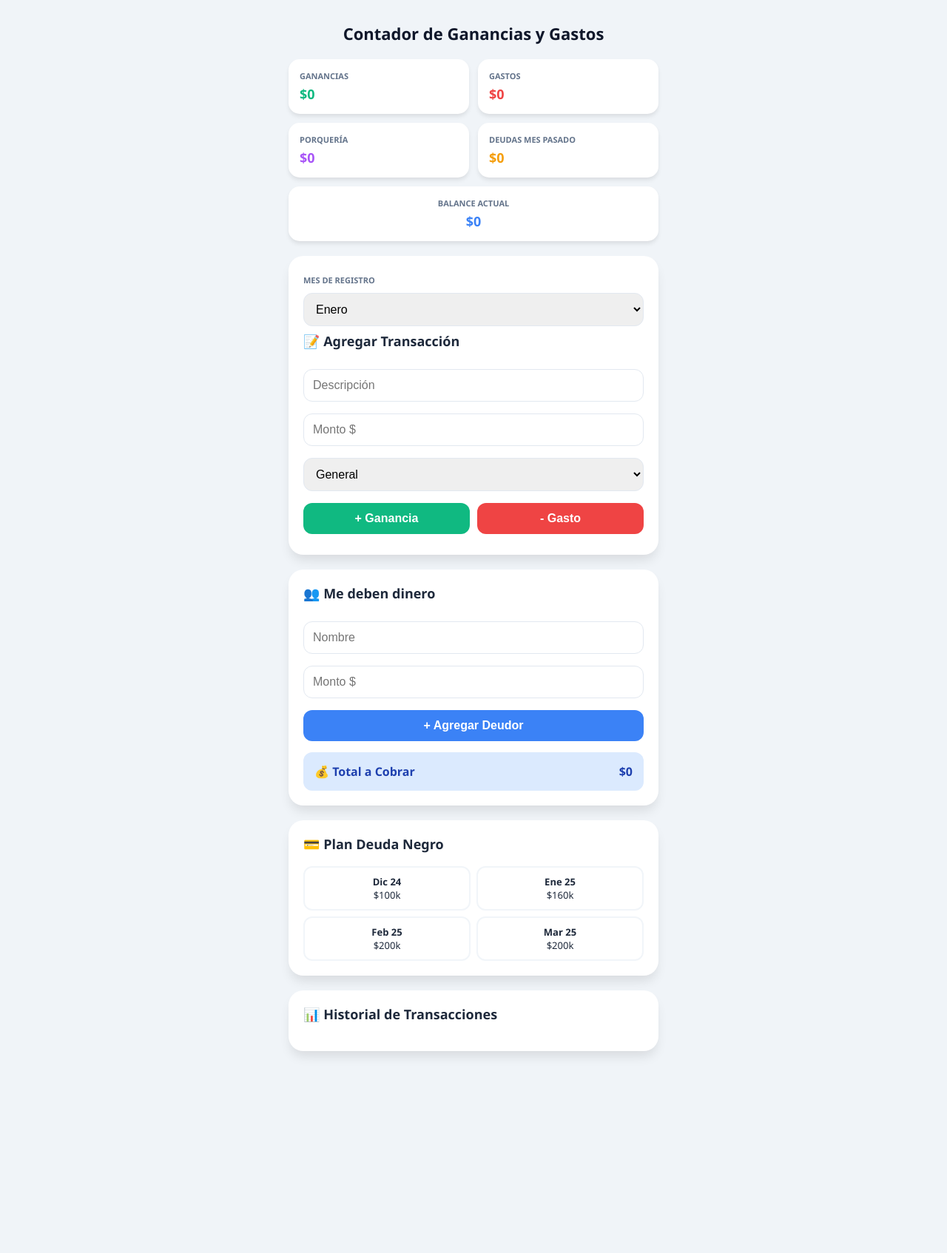
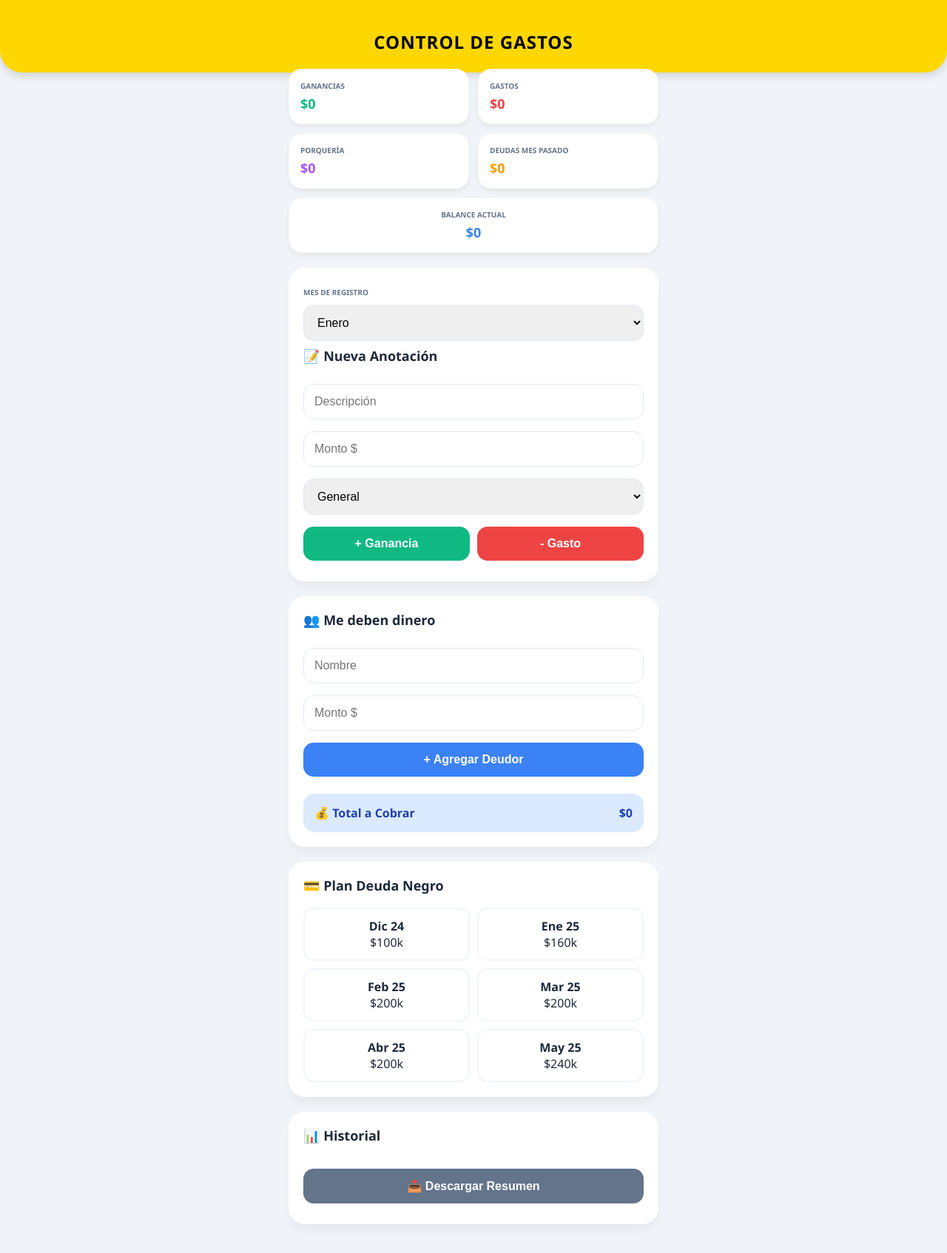
Before and after one commit to fernanda-boop/Control-Gastos, a plain HTML site: page index.html in a window 1280 px wide. Shown: the whole page at 74% size. Before the commit the page ends 1451 px from the top, so only its background shows below. Drawn offline with Linux system fonts and the light colour scheme.

Commit message:
Update index.html

```diff
--- a/index.html
+++ b/index.html
@@ -2,48 +2,57 @@
 <html lang="es">
 <head>
     <meta charset="UTF-8">
-    <meta name="viewport" content="width=device-width, initial-scale=1.0">
-    <title>Contador de Ganancias y Gastos</title>
+    <meta name="viewport" content="width=device-width, initial-scale=1.0, user-scalable=no, viewport-fit=cover">
+
+    <title>Control de Gastos</title>
+    <meta name="apple-mobile-web-app-capable" content="yes">
+    <meta name="apple-mobile-web-app-status-bar-style" content="black-translucent">
+    <meta name="apple-mobile-web-app-title" content="Gastos">
+
+    <link rel="apple-touch-icon" href="icon.png">
+    <link rel="icon" type="image/png" href="icon.png">
+
     <style>
-        :root { --ganancia: #10b981; --gasto: #ef4444; --porqueria: #a855f7; --deuda: #f59e0b; --balance: #3b82f6; }
-        body { font-family: 'Segoe UI', Tahoma, Geneva, Verdana, sans-serif; background: #f0f4f8; margin: 0; padding: 10px; color: #1e293b; }
-        .container { max-width: 500px; margin: 0 auto; }
-        h1 { text-align: center; font-size: 22px; margin: 20px 0; color: #0f172a; }
+        :root { --ganancia: #10b981; --gasto: #ef4444; --porqueria: #a855f7; --deuda: #f59e0b; --balance: #3b82f6; --dorado: #FFD700; }
+        body { font-family: 'Segoe UI', Tahoma, Geneva, Verdana, sans-serif; background: #f0f4f8; margin: 0; padding: 0; color: #1e293b; }
+
+        /* Encabezado Estilo App */
+        .header-app { background: var(--dorado); padding: 40px 20px 25px; text-align: center; border-radius: 0 0 30px 30px; box-shadow: 0 4px 12px rgba(0,0,0,0.15); }
+        .header-app h1 { margin: 0; font-size: 24px; color: #000; font-weight: 900; text-transform: uppercase; letter-spacing: 1px; }
+
+        .container { max-width: 500px; margin: 0 auto; padding: 15px; padding-bottom: 60px; }
 
         /* Tarjetas de Resumen */
-        .resumen-grid { display: grid; grid-template-columns: 1fr 1fr; gap: 12px; margin-bottom: 20px; }
-        .card-sm { background: white; padding: 15px; border-radius: 15px; box-shadow: 0 4px 6px -1px rgba(0,0,0,0.1); }
-        .label { font-size: 11px; font-weight: bold; color: #64748b; text-transform: uppercase; margin-bottom: 5px; }
+        .resumen-grid { display: grid; grid-template-columns: 1fr 1fr; gap: 12px; margin-top: -20px; margin-bottom: 20px; }
+        .card-sm { background: white; padding: 15px; border-radius: 18px; box-shadow: 0 4px 6px rgba(0,0,0,0.05); border: 1px solid rgba(0,0,0,0.03); }
+        .label { font-size: 10px; font-weight: bold; color: #64748b; text-transform: uppercase; margin-bottom: 5px; }
         .val { font-size: 18px; font-weight: 800; }
 
-        /* Secciones Principales */
-        .section { background: white; padding: 20px; border-radius: 20px; box-shadow: 0 10px 15px -3px rgba(0,0,0,0.1); margin-bottom: 20px; }
+        /* Secciones */
+        .section { background: white; padding: 20px; border-radius: 22px; box-shadow: 0 10px 15px -3px rgba(0,0,0,0.05); margin-bottom: 20px; }
         h3 { margin-top: 0; font-size: 18px; display: flex; align-items: center; gap: 8px; }
 
-        input, select, button { width: 100%; padding: 12px; margin: 8px 0; border-radius: 12px; border: 1px solid #e2e8f0; font-size: 16px; box-sizing: border-box; }
-        .btn-main { border: none; font-weight: bold; color: white; cursor: pointer; display: flex; justify-content: center; align-items: center; }
+        input, select, button { width: 100%; padding: 14px; margin: 8px 0; border-radius: 14px; border: 1px solid #e2e8f0; font-size: 16px; box-sizing: border-box; }
+        .btn-main { border: none; font-weight: bold; color: white; cursor: pointer; transition: 0.2s; }
         .btn-inc { background: var(--ganancia); }
         .btn-exp { background: var(--gasto); }
-        .btn-del { background: #fee2e2; color: #ef4444; font-size: 12px; width: auto; padding: 5px 10px; border: none; }
+        .btn-del { background: #fee2e2; color: #ef4444; font-size: 12px; width: auto; padding: 6px 12px; border: none; border-radius: 10px; }
 
-        /* Listas e Historial */
-        .item-row { display: flex; justify-content: space-between; align-items: center; padding: 12px; background: #f8fafc; border-radius: 12px; margin-bottom: 8px; border-left: 4px solid #cbd5e1; }
-        .item-info { display: flex; flex-direction: column; }
-        .item-name { font-weight: bold; font-size: 14px; }
-        .item-sub { font-size: 11px; color: #64748b; }
-        .total-box { background: #dbeafe; padding: 15px; border-radius: 12px; display: flex; justify-content: space-between; font-weight: bold; color: #1e40af; }
+        .item-row { display: flex; justify-content: space-between; align-items: center; padding: 14px; background: #f8fafc; border-radius: 15px; margin-bottom: 10px; border-left: 5px solid #cbd5e1; }
+        .total-box { background: #dbeafe; padding: 15px; border-radius: 15px; display: flex; justify-content: space-between; font-weight: bold; color: #1e40af; }
 
-        /* Plan Deuda */
-        .debt-grid { display: grid; grid-template-columns: 1fr 1fr; gap: 8px; }
-        .box { border: 2px solid #f1f5f9; padding: 10px; border-radius: 12px; text-align: center; cursor: pointer; background: white; font-size: 13px; }
+        .debt-grid { display: grid; grid-template-columns: 1fr 1fr; gap: 10px; }
+        .box { border: 2px solid #f1f5f9; padding: 12px; border-radius: 14px; text-align: center; cursor: pointer; background: white; }
         .paid { background: #dcfce7; border-color: var(--ganancia); color: #065f46; text-decoration: line-through; }
     </style>
 </head>
 <body>
 
+<div class="header-app">
+    <h1>Control de Gastos</h1>
+</div>
+
 <div class="container">
-    <h1>Contador de Ganancias y Gastos</h1>
-
     <div class="resumen-grid">
         <div class="card-sm"><div class="label">Ganancias</div><div id="t-gan" class="val" style="color:var(--ganancia)">$0</div></div>
         <div class="card-sm"><div class="label">Gastos</div><div id="t-gas" class="val" style="color:var(--gasto)">$0</div></div>
@@ -56,9 +65,9 @@
 
     <div class="section">
         <label class="label">Mes de Registro</label>
-        <select id="sel-mes" onchange="render()"><option>Enero</option><option>Febrero</option><option>Marzo</option></select>
+        <select id="sel-mes" onchange="render()"><option>Enero</option><option>Febrero</option><option>Marzo</option><option>Abril</option><option>Mayo</option><option>Junio</option></select>
 
-        <h3>📝 Agregar Transacción</h3>
+        <h3>📝 Nueva Anotación</h3>
         <input type="text" id="t-desc" placeholder="Descripción">
         <input type="number" id="t-monto" placeholder="Monto $" inputmode="decimal">
         <select id="t-cat">
@@ -87,8 +96,9 @@
     </div>
 
     <div class="section">
-        <h3>📊 Historial de Transacciones</h3>
+        <h3>📊 Historial</h3>
         <div id="historial"></div>
+        <button onclick="descargarMes()" class="btn-main" style="background:#64748b; margin-top:15px">📥 Descargar Resumen</button>
     </div>
 </div>
 
@@ -97,7 +107,8 @@
 
     const CUOTAS = [
         {id:'1', m:'Dic 24', a:'100k'}, {id:'2', m:'Ene 25', a:'160k'},
-        {id:'3', m:'Feb 25', a:'200k'}, {id:'4', m:'Mar 25', a:'200k'}
+        {id:'3', m:'Feb 25', a:'200k'}, {id:'4', m:'Mar 25', a:'200k'},
+        {id:'5', m:'Abr 25', a:'200k'}, {id:'6', m:'May 25', a:'240k'}
     ];
 
     function addTrans(tipo) {
@@ -132,56 +143,34 @@
     function render() {
         const mes = document.getElementById('sel-mes').value;
         let g = 0, s = 0, p = 0, d = 0;
-
-        // Historial y Sumas
         const hDiv = document.getElementById('historial'); hDiv.innerHTML = '';
         db.trans.filter(t => t.mes === mes).forEach(t => {
             if(t.tipo === 'gan') g += t.monto;
-            else {
-                s += t.monto;
-                if(t.cat === 'Porquería') p += t.monto;
-                if(t.cat === 'Deuda') d += t.monto;
-            }
+            else { s += t.monto; if(t.cat === 'Porquería') p += t.monto; if(t.cat === 'Deuda') d += t.monto; }
             const color = t.tipo === 'gan' ? 'var(--ganancia)' : 'var(--gasto)';
-            hDiv.innerHTML += `
-                <div class="item-row" style="border-left-color:${color}">
-                    <div class="item-info"><span class="item-name">${t.desc}</span><span class="item-sub">${t.cat} • ${t.fecha}</span></div>
-                    <div style="display:flex; align-items:center; gap:10px">
-                        <span style="font-weight:800; color:${color}">${t.tipo==='gan'?'+':'-'}$${t.monto.toLocaleString()}</span>
-                        <button class="btn-del" onclick="delTrans(${t.id})">Eliminar</button>
-                    </div>
-                </div>`;
+            hDiv.innerHTML += `<div class="item-row" style="border-left-color:${color}"><div class="item-info"><strong>${t.desc}</strong><small>${t.cat}</small></div><div style="display:flex; align-items:center; gap:10px"><span style="font-weight:800; color:${color}">$${t.monto.toLocaleString()}</span><button class="btn-del" onclick="delTrans(${t.id})">x</button></div></div>`;
         });
-
-        // Deudores
         const dDiv = document.getElementById('lista-deudores'); dDiv.innerHTML = '';
         let cob = 0;
         db.deudores.forEach(deu => {
             cob += deu.monto;
-            dDiv.innerHTML += `
-                <div class="item-row" style="border-left-color:var(--balance)">
-                    <span class="item-name">${deu.nombre}</span>
-                    <div style="display:flex; align-items:center; gap:10px">
-                        <span style="font-weight:bold; color:var(--balance)">$${deu.monto.toLocaleString()}</span>
-                        <button class="btn-del" onclick="delDeudor(${deu.id})">Eliminar</button>
-                    </div>
-                </div>`;
+            dDiv.innerHTML += `<div class="item-row" style="border-left-color:var(--balance)"><span>${deu.nombre}</span><div style="display:flex; align-items:center; gap:10px"><span style="font-weight:bold; color:var(--balance)">$${deu.monto.toLocaleString()}</span><button class="btn-del" onclick="delDeudor(${deu.id})">x</button></div></div>`;
         });
-
-        // Totales finales
         document.getElementById('t-gan').innerText = `$${g.toLocaleString()}`;
         document.getElementById('t-gas').innerText = `$${s.toLocaleString()}`;
         document.getElementById('t-por').innerText = `$${p.toLocaleString()}`;
         document.getElementById('t-deu').innerText = `$${d.toLocaleString()}`;
         document.getElementById('t-bal').innerText = `$${(g - s).toLocaleString()}`;
         document.getElementById('t-cobrar').innerText = `$${cob.toLocaleString()}`;
+        const pDiv = document.getElementById('plan-negro'); pDiv.innerHTML = '';
+        CUOTAS.forEach(c => { const isP = db.plan.includes(c.id); pDiv.innerHTML += `<div class="box ${isP?'paid':''}" onclick="togPlan('${c.id}')"><strong>${c.m}</strong><br>$${c.a}</div>`; });
+    }
 
-        // Plan Negro
-        const pDiv = document.getElementById('plan-negro'); pDiv.innerHTML = '';
-        CUOTAS.forEach(c => {
-            const isP = db.plan.includes(c.id);
-            pDiv.innerHTML += `<div class="box ${isP?'paid':''}" onclick="togPlan('${c.id}')"><strong>${c.m}</strong><br>$${c.a}</div>`;
-        });
+    function descargarMes() {
+        const mesSel = document.getElementById('sel-mes').value;
+        let txt = `RESUMEN: ${mesSel}\nGANANCIAS: ${document.getElementById('t-gan').innerText}\nGASTOS: ${document.getElementById('t-gas').innerText}\nBALANCE: ${document.getElementById('t-bal').innerText}\nCOBRAR: ${document.getElementById('t-cobrar').innerText}`;
+        const blob = new Blob([txt], {type: 'text/plain'});
+        const link = document.createElement('a'); link.href = URL.createObjectURL(blob); link.download = `Resumen_${mesSel}.txt`; link.click();
     }
     render();
 </script>
```
